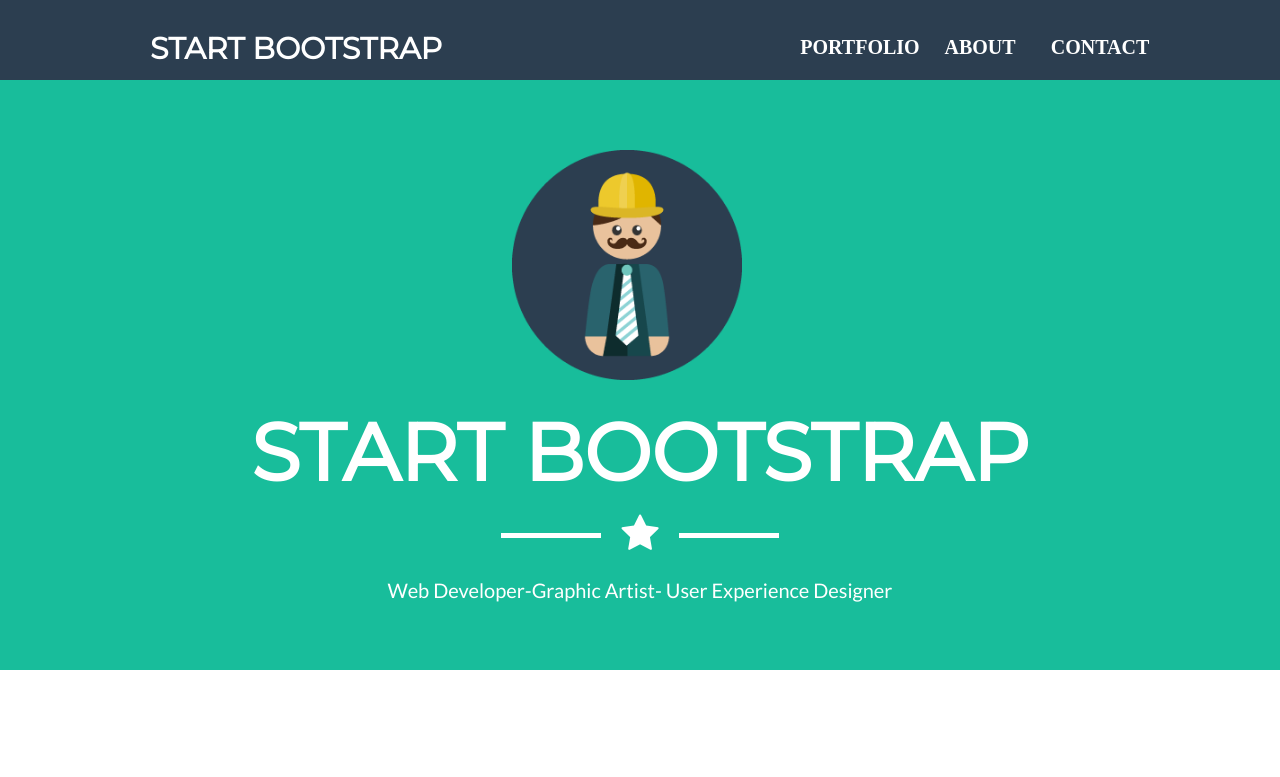
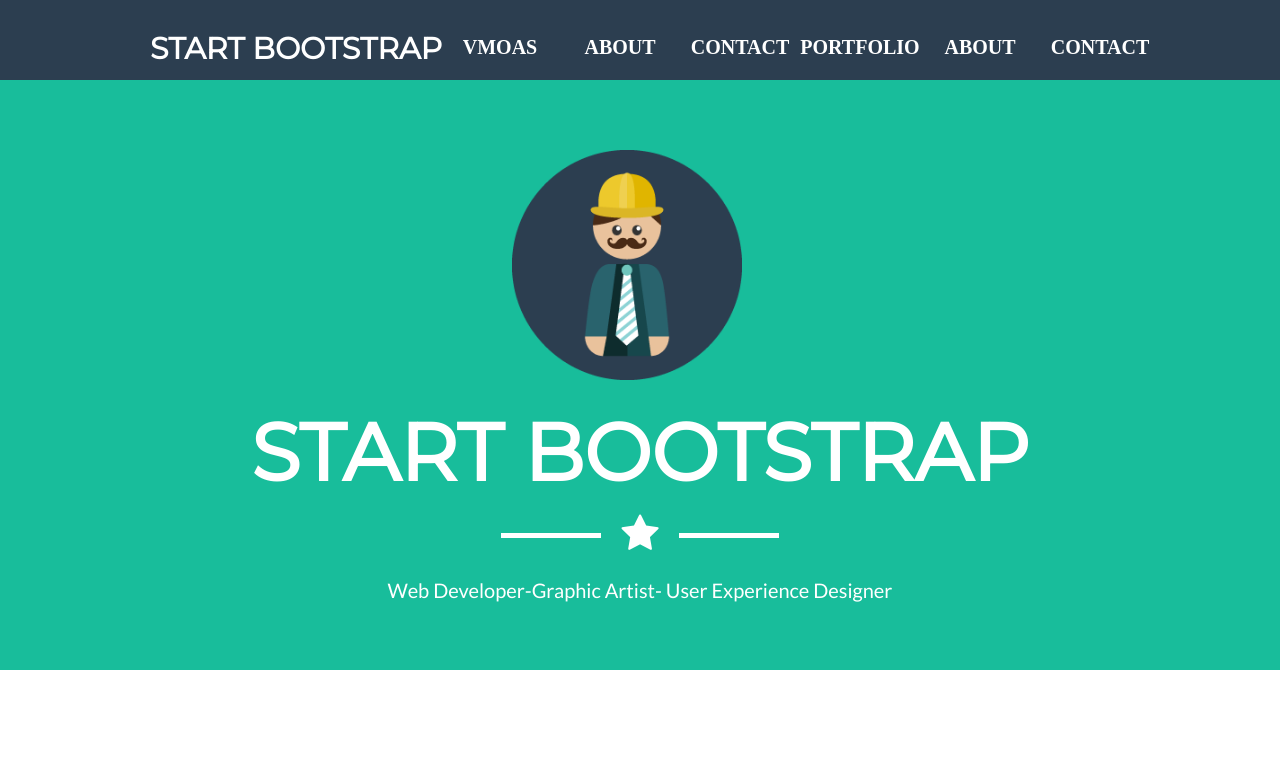
Before and after one commit to melissayauri/reto_freelancer, a plain HTML site: page index.html in a window 1280 px wide. Shown: the top 777 px of the page. Drawn offline with Linux system fonts and the light colour scheme.

Commit message:
incoproando mas listas

```diff
--- a/index.html
+++ b/index.html
@@ -21,6 +21,10 @@
           <li class="text-uppercase"><a href=#contact>Contact</a></li>
           <li class="text-uppercase"><a href="#about" >About</a></li>
           <li class="text-uppercase"><a href="#portfolio" >Portfolio</a></li>
+          <li class="text-uppercase"><a href=#contact>Contact</a></li>
+          <li class="text-uppercase"><a href="#about" >About</a></li>
+          <li class="text-uppercase"><a href="#portfolio" >Vmoas</a></li>
+
         </ul>
       </nav>
     </header>
```
